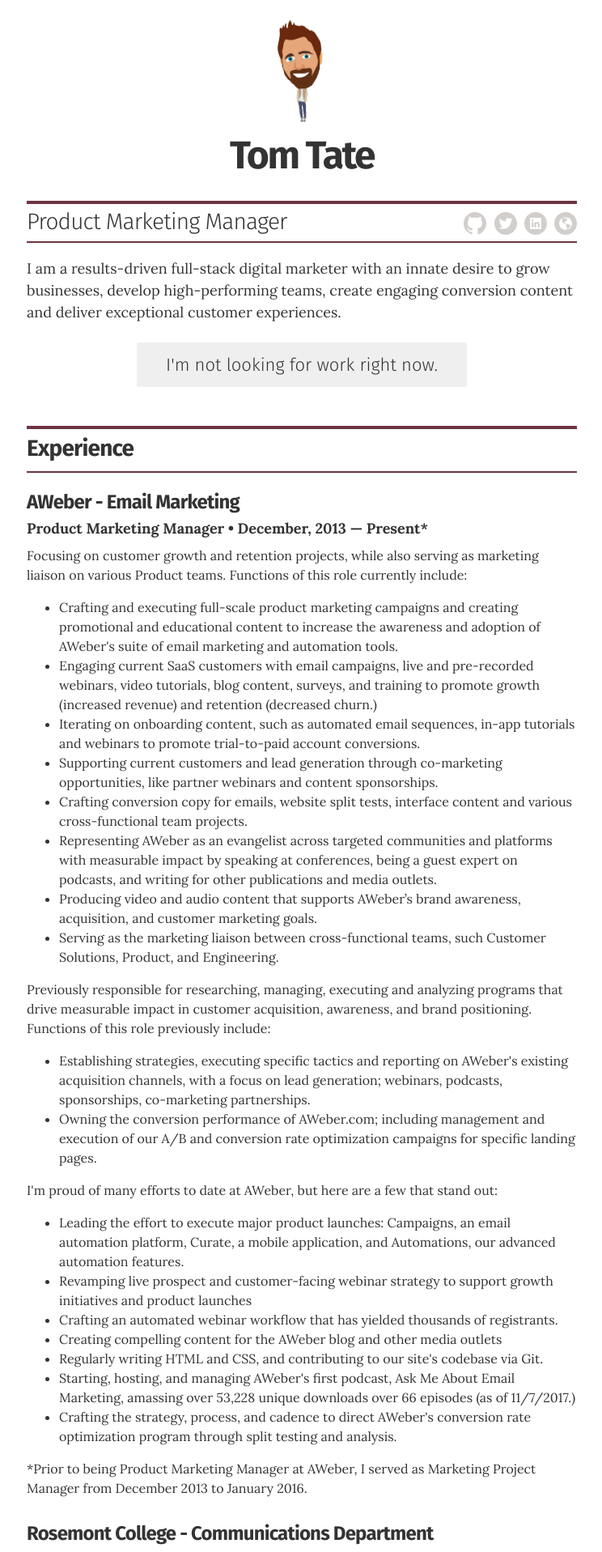
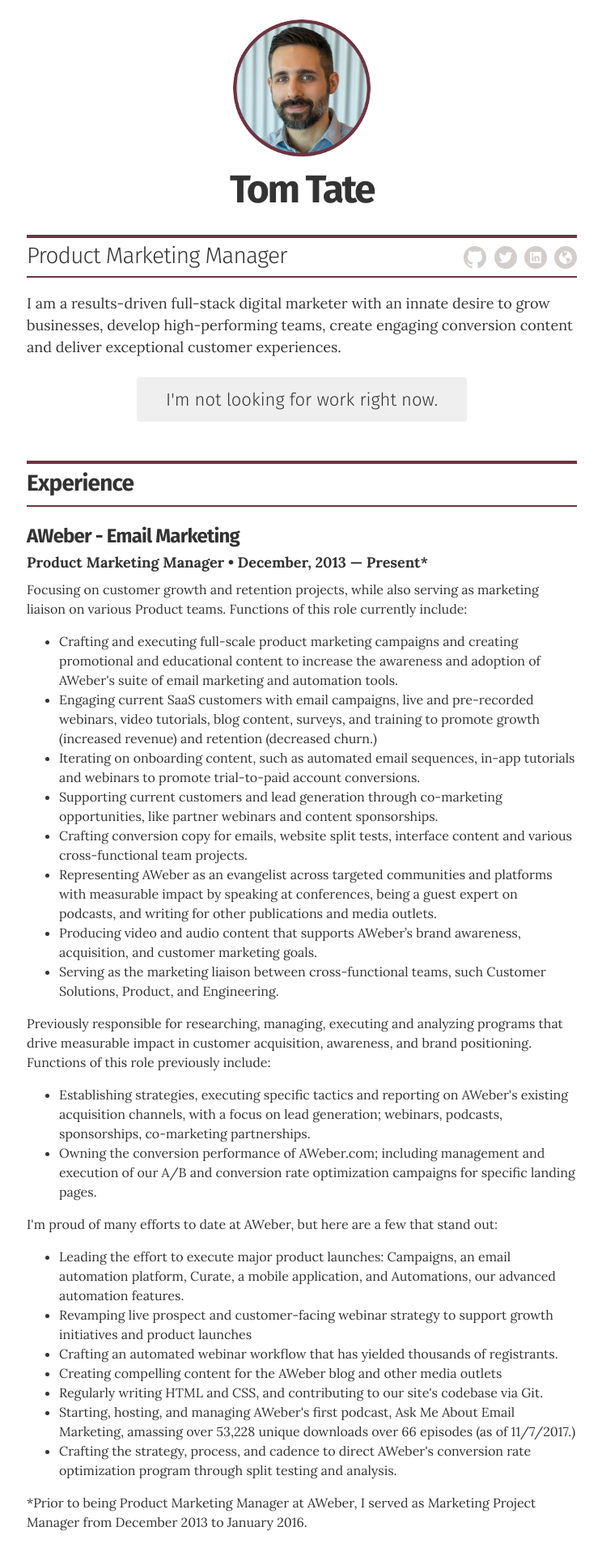
Before and after one commit to tnrt/tnrt-resume, a Jekyll site: the page built from index.html, in a window 1280 px wide. Shown: the top 1917 px of the page at 81% size, without its empty margins (267-1011 px from the left). Built offline with Jekyll 4.4.1, drawn with Linux system fonts in a browser that asks for light colours.

Commit message:
Updates resume image

```diff
--- a/_layouts/resume.html
+++ b/_layouts/resume.html
@@ -11,7 +11,7 @@
 
         <!-- You can turn off the avatar in _config.yml by setting to false -->
         {% if site.resume_avatar == 'true' %}
-        <img src="images/avatar.jpg" alt="my photo" class="avatar">
+        <img src="images/tnrt_photo.png" alt="my photo" class="avatar">
         {% endif %}
 
         <!-- Your name is defined in the _config.yml file -->
```
